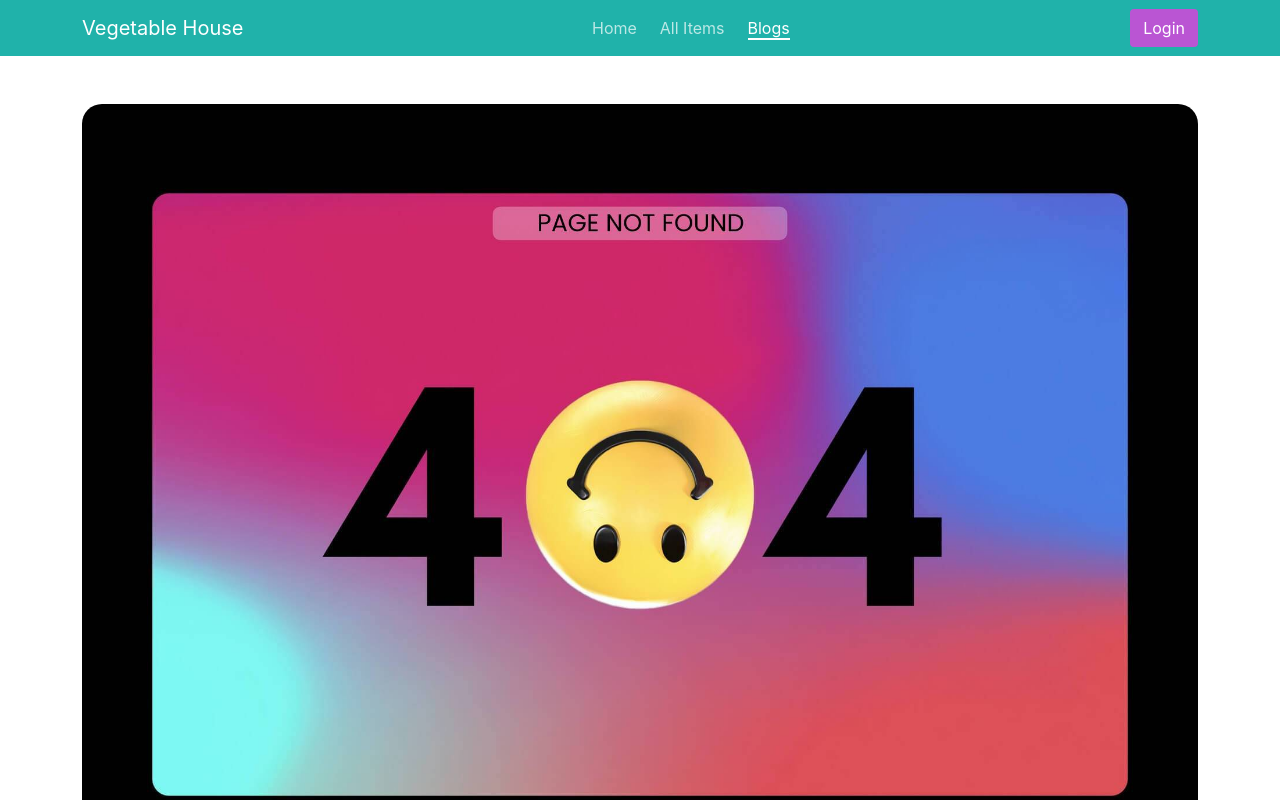
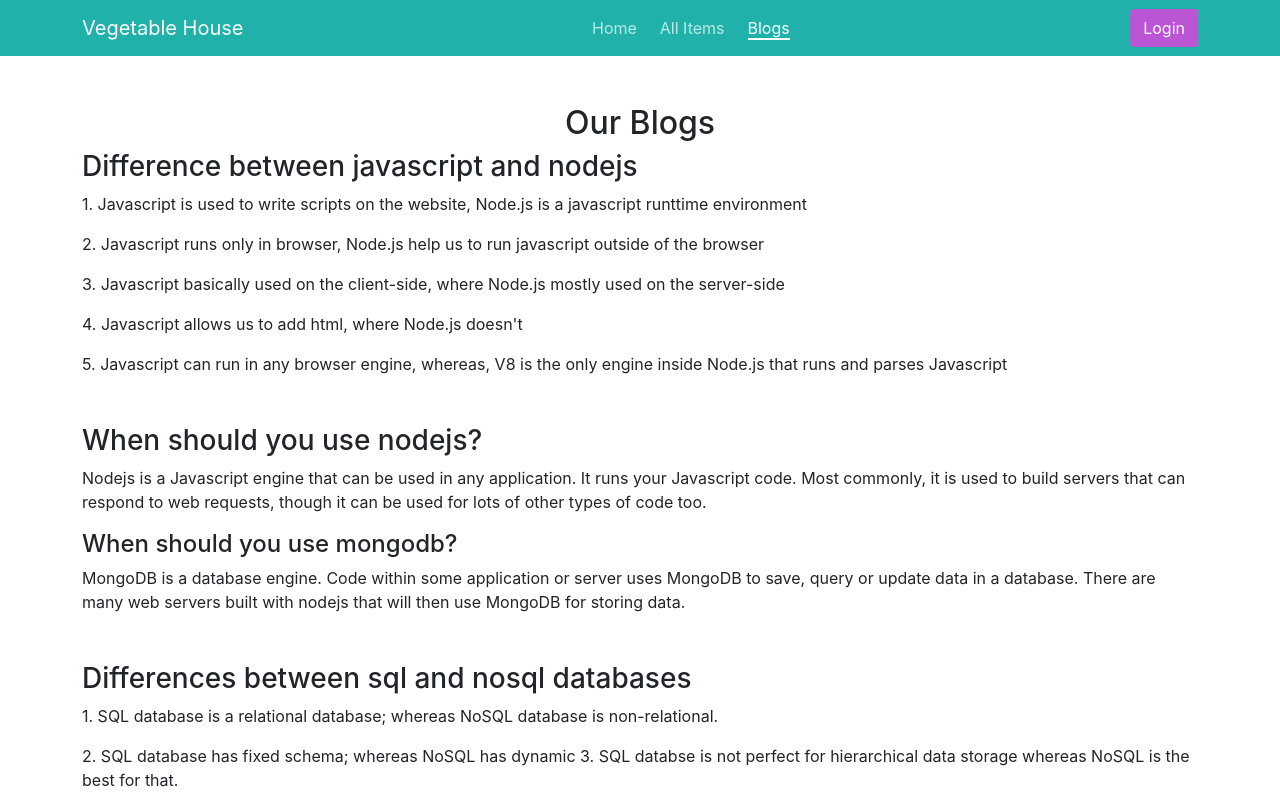
Before and after one commit to hnMurshed/warehouse-management-website-client, a React (Create React App) app: page /blogs in a window 1280 px wide. Shown: the top 800 px of the page. Built offline with nearby package versions, Linux system fonts and the light colour scheme; no server answers.

Commit message:
blogs added

```diff
--- a/src/App.js
+++ b/src/App.js
@@ -13,6 +13,7 @@ import PrivatePage from './pages/shared/PrivatePage/PrivatePage';
 import NotFound from './pages/NotFound/NotFound';
 import Footer from './pages/shared/Footer/Footer';
 import ItemsAll from './pages/ItemsAll/ItemsAll';
+import Blogs from './pages/Blogs/Blogs';
 
 function App() {
   return (
@@ -32,6 +33,7 @@ function App() {
         <Route path='register' element={<Register></Register>}></Route>
         <Route path='login' element={<Login></Login>}></Route>
         <Route path='all-items' element={<ItemsAll></ItemsAll>}></Route>
+        <Route path='blogs' element={<Blogs></Blogs>}></Route>
         <Route path='*' element={<NotFound></NotFound>}></Route>
       </Routes>
       <Footer></Footer>
--- /dev/null
+++ b/src/pages/Blogs/Blogs.js
@@ -0,0 +1,33 @@
+import React from 'react';
+
+const Blogs = () => {
+    return (
+        <div className='container my-5'>
+            <h2 className='text-center'>Our Blogs</h2>
+            <div className="mb-5">
+                <h3>Difference between javascript and nodejs</h3>
+                <p>1. Javascript is used to write scripts on the website, Node.js is a javascript runttime environment</p>
+                <p>2. Javascript runs only in browser, Node.js help us to run javascript outside of the browser</p>
+                <p>3. Javascript basically used on the client-side, where Node.js mostly used on the server-side</p>
+                <p>4. Javascript allows us to add html, where Node.js doesn't</p>
+                <p>5. Javascript can run in any browser engine, whereas, V8 is the only engine inside Node.js that runs and parses Javascript</p>
+            </div>
+            <div className="mb-5">
+                <h3>When should you use nodejs?</h3>
+                <p>Nodejs is a Javascript engine that can be used in any application. It runs your Javascript code. Most commonly, it is used to build servers that can respond to web requests, though it can be used for lots of other types of code too.</p>
+                <h4>When should you use mongodb?</h4>
+                <p>MongoDB is a database engine. Code within some application or server uses MongoDB to save, query or update data in a database. There are many web servers built with nodejs that will then use MongoDB for storing data.</p>
+            </div>
+            <div className="mb-5">
+                <h3>Differences between sql and nosql databases</h3>
+                <p>1. SQL database is a relational database; whereas NoSQL database is non-relational.</p>
+                <p>2. SQL database has fixed schema; whereas NoSQL has dynamic
+                3. SQL databse is not perfect for hierarchical data storage whereas NoSQL is the best for that.</p>
+                <p>4. SQL database is best for complex queris; whereas NoSQL is not good for that.</p>
+                <p>5. SQL database is vertically scalable; whereas NoSQL is horizontally</p>
+            </div>
+        </div>
+    );
+};
+
+export default Blogs;
```
